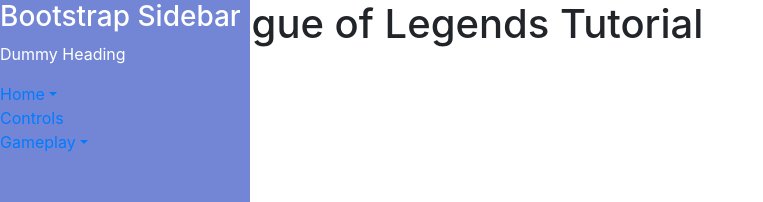
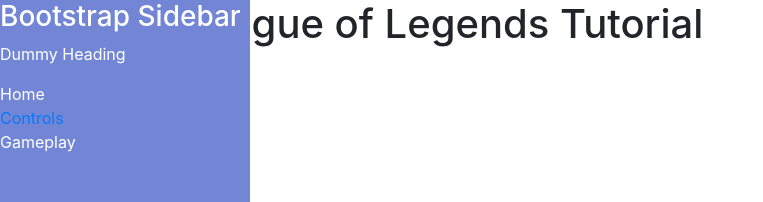
Before and after one commit to Chance-F/Chance-F.github.io, a plain HTML site: page index.html in a window 1280 px wide. Shown: the top 202 px of the page, without its empty margins (0-763 px from the left). Drawn offline with nearby package versions, Linux system fonts and the light colour scheme.

Commit message:
horizontal?

```diff
--- a/index.html
+++ b/index.html
@@ -20,14 +20,14 @@
         <ul class="list-unstyled components">
             <p>Dummy Heading</p>
             <li class="active">
-                <a href="#homeSubmenu" data-toggle="collapse" aria-expanded="false" class="dropdown-toggle">Home</a>
+                <a>Home</a>
 
             </li>
             <li>
                 <a href="#">Controls</a>
             </li>
             <li>
-                <a href="#pageSubmenu" data-toggle="collapse" aria-expanded="false" class="dropdown-toggle">Gameplay</a>
+                <a>Gameplay</a>
             </li>
         </ul>
 
```
